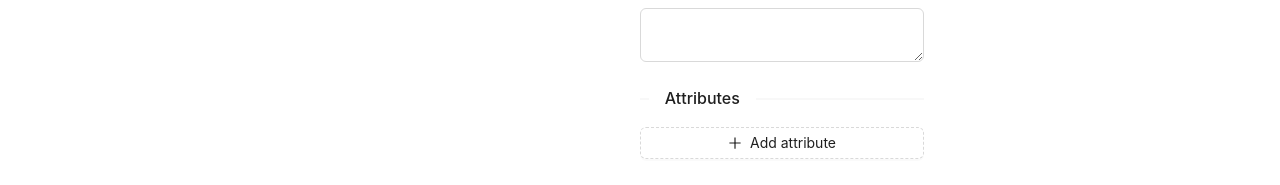
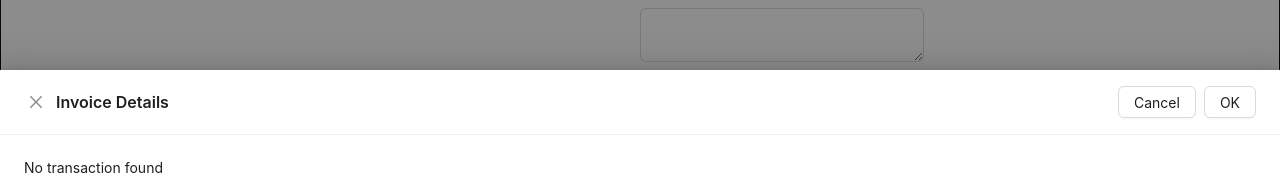
Before and after one commit to Wolfy18/bakbridge, a React (Create React App) app: page / in a window 1280 px wide. Shown: the part 352-537 px from the top of the page. Built offline with nearby package versions, Linux system fonts and the light colour scheme.

Commit message:
feat: added contexts and working on transaction drawer

```diff
--- a/src/App.tsx
+++ b/src/App.tsx
@@ -8,13 +8,16 @@ import { Drawer as TransactionDrawer } from 'components/composites/Transaction';
 
 const App: React.FC<SessionContextProps> = (props) => {
   return (
-    <SessionProvider {...props}>
+    <SessionProvider
+      {...props}
+      showTransaction={props.showTransaction || false}
+    >
       <Layout>
         <FormProvider initialData={props.initialData}>
           <CollectionForm />
         </FormProvider>
+        <TransactionDrawer />
       </Layout>
-      <TransactionDrawer />
     </SessionProvider>
   );
 };
--- a/src/components/composites/Transaction/Drawer.tsx
+++ b/src/components/composites/Transaction/Drawer.tsx
@@ -1,7 +1,100 @@
-import React, { PropsWithChildren } from 'react';
+import React, { useEffect, useState } from 'react';
+import {
+  Divider,
+  Button,
+  Drawer as DSDrawer,
+  Space,
+  Switch,
+  Input,
+  Form,
+} from 'antd';
+import { useSessionContext } from 'context/SessionContext';
 
-const Drawer: React.FC<PropsWithChildren> = ({ children }) => {
-  return <>{children}</>;
+const Drawer: React.FC = () => {
+  const { transactionUuid, showTransaction } = useSessionContext();
+
+  const [transaction, setTransaction] = useState<TransactionProps | undefined>(
+    undefined
+  );
+  const [open, setOpen] = useState<boolean>(
+    showTransaction ? showTransaction : true
+  );
+  const onCloseDrawer: () => void = () => {
+    console.log('clsoe drawer!');
+    setOpen(false);
+  };
+
+  useEffect(() => {
+    // fetch transaction information
+
+    setTransaction(undefined);
+  }, [transactionUuid]);
+
+  return (
+    <div className="">
+      <DSDrawer
+        title="Invoice Details"
+        placement={'bottom'}
+        getContainer={false}
+        width={500}
+        onClose={onCloseDrawer}
+        open={open}
+        extra={
+          <Space>
+            <Button type="default" onClick={onCloseDrawer}>
+              Cancel
+            </Button>
+            <Button type="default" onClick={onCloseDrawer}>
+              OK
+            </Button>
+          </Space>
+        }
+        style={{ lineHeight: 'normal' }}
+      >
+        {transaction ? (
+          <Form layout="vertical">
+            <Form.Item label="Policy Id" name="policy_id">
+              <Input
+                readOnly
+                name="policy_id"
+                defaultValue={transaction.policy_id}
+              />
+            </Form.Item>
+            <div className="flex justify-between">
+              <Form.Item label="Processing Cost" name="processing_cost">
+                <Input
+                  readOnly
+                  name="processing_cost"
+                  defaultValue={
+                    transaction.status !== 'confirmed'
+                      ? transaction.estimated_cost
+                      : transaction.cost
+                  }
+                />
+              </Form.Item>
+              <Form.Item label="Convenience fees" name="fees">
+                <Input
+                  readOnly
+                  name="fees"
+                  defaultValue={transaction.convenience_fee}
+                />
+              </Form.Item>
+            </div>
+
+            <Switch checkedChildren="On" unCheckedChildren="Off" />
+            <Divider orientation="left">Process Automatically</Divider>
+            <Switch
+              defaultChecked
+              checkedChildren="On"
+              unCheckedChildren="Off"
+            />
+          </Form>
+        ) : (
+          'No transaction found'
+        )}
+      </DSDrawer>
+    </div>
+  );
 };
 
 export default Drawer;
--- a/src/context/SessionContext.tsx
+++ b/src/context/SessionContext.tsx
@@ -22,6 +22,7 @@ export const SessionProvider: React.FC<
   baseUrl,
   transactionUuid,
   policyId,
+  showTransaction,
   children,
 }) => {
   return (
@@ -33,6 +34,7 @@ export const SessionProvider: React.FC<
         authUrl,
         baseUrl,
         transactionUuid,
+        showTransaction,
         policyId,
       }}
     >
--- a/src/types.d.ts
+++ b/src/types.d.ts
@@ -78,4 +78,5 @@ interface SessionContextProps {
   testnet?: boolean;
   authUrl?: string;
   baseUrl?: string;
+  showTransaction?: boolean;
 }
```
